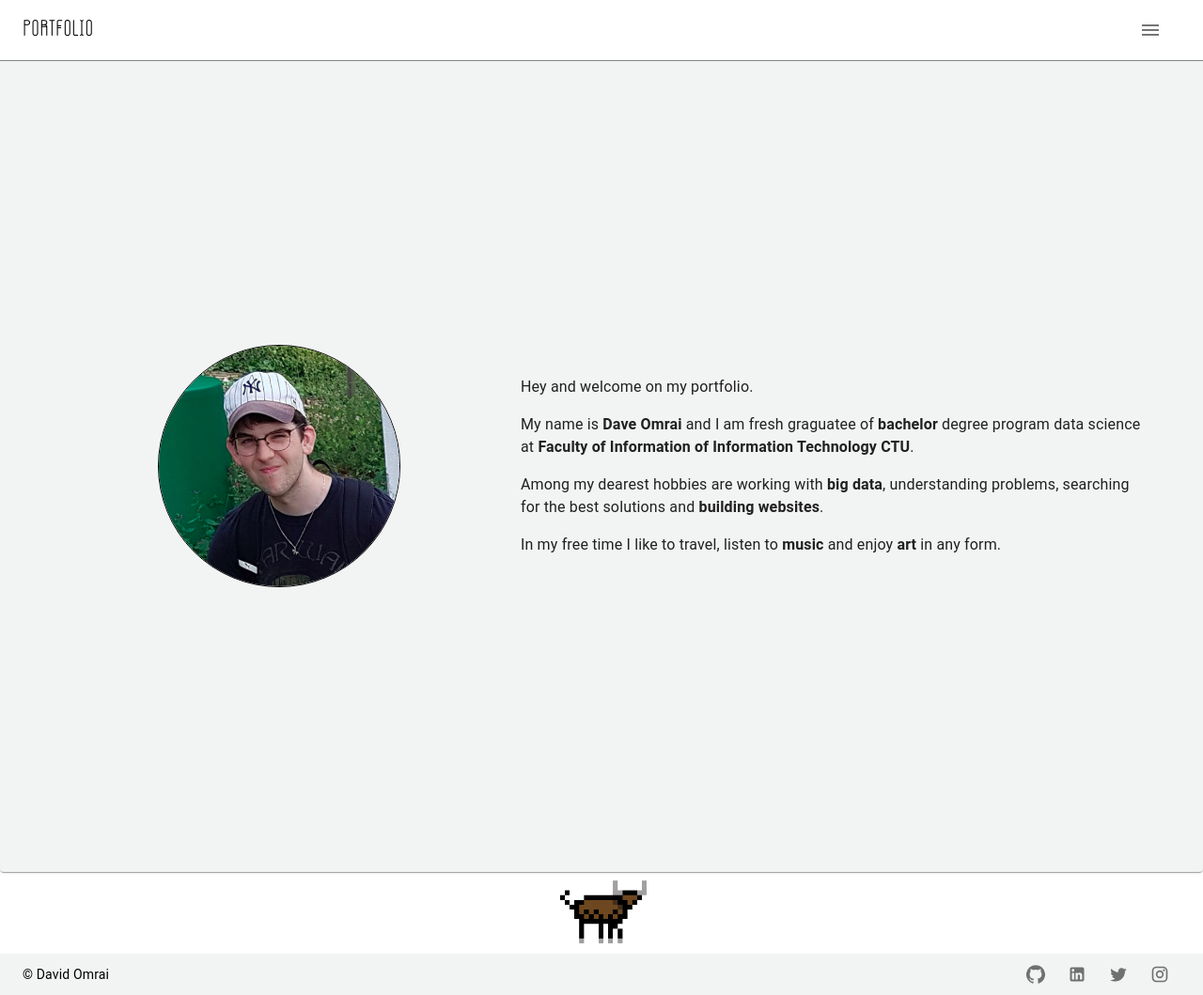
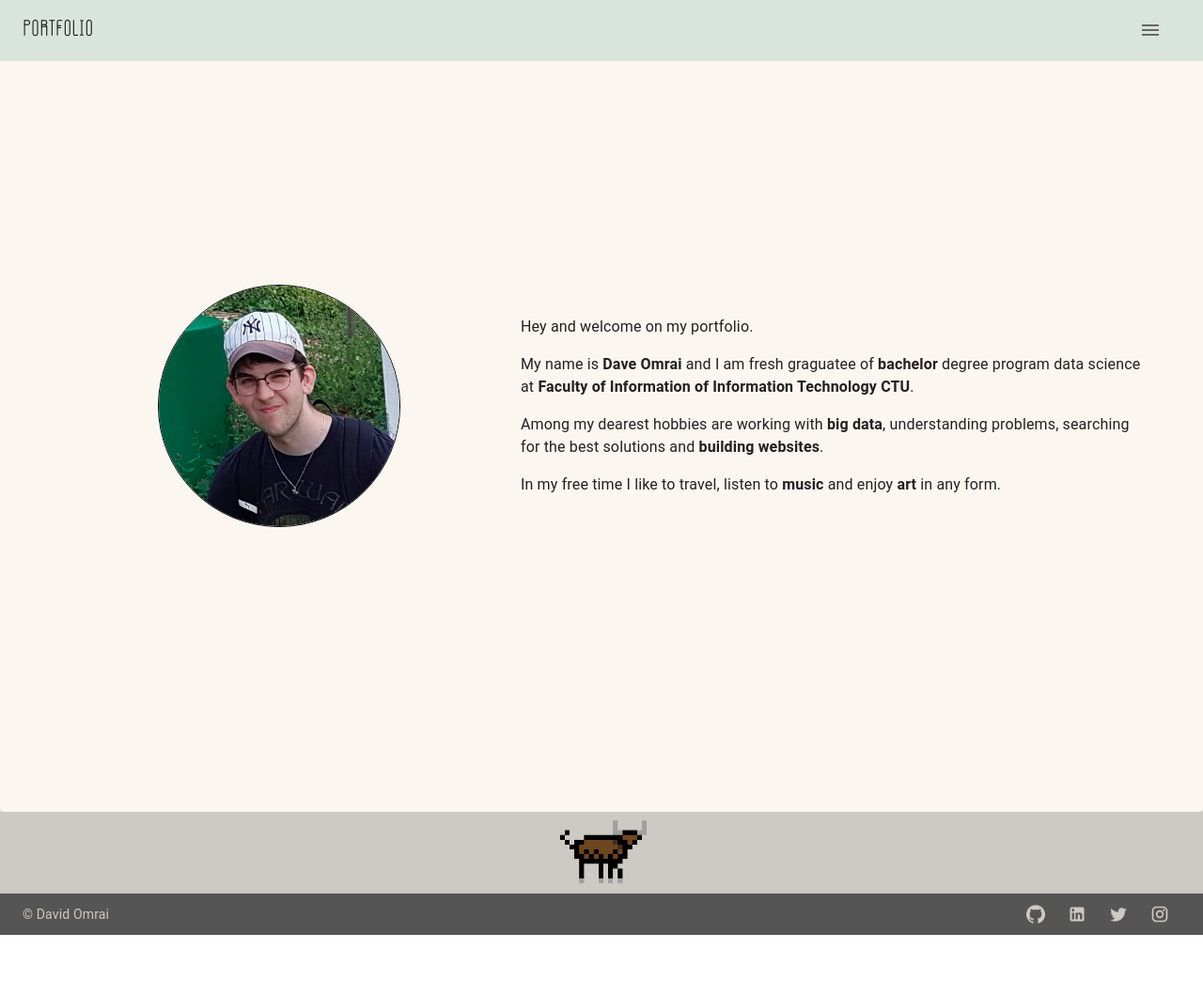
Before and after one commit to daveomri/portfolio, a React (Create React App) app: page /#/ in a window 1280 px wide. Shown: the whole page at 94% size. After the commit the page ends 995 px from the top, so only its background shows below. Built offline with nearby package versions, Linux system fonts and the light colour scheme.

Commit message:
#5 Prettified the page, added color palette and fixed the heights and elements position

```diff
--- a/src/App.jsx
+++ b/src/App.jsx
@@ -14,11 +14,11 @@ const useStyles = makeStyles((theme) => ({
   content: {},
   paper: {
     minHeight: '100vh',
-    paddingTop: '64px',
+    //paddingTop: '64px',
     [theme.breakpoints.down('xs')]: {
       paddingTop: '56px',
     },
-    backgroundColor: '#F2F3F3',
+    backgroundColor: '#FBF7F0',
   },
 }));
 
--- a/src/components/footer/Footer.jsx
+++ b/src/components/footer/Footer.jsx
@@ -14,9 +14,10 @@ const useStyles = makeStyles((theme) => ({
   root: {
     paddingLeft: theme.spacing(3),
     paddingRight: theme.spacing(3),
+    backgroundColor: '#CDC9C3',
   },
   footer: {
-    backgroundColor: '#F2F3F3',
+    backgroundColor: '#555555',
     minHeight: theme.spacing(4),
     [theme.breakpoints.down('xs')]: {
       paddingTop: theme.spacing(1),
@@ -24,6 +25,7 @@ const useStyles = makeStyles((theme) => ({
   },
   copyright: {
     alignItems: 'center',
+    color: '#CDC9C3',
     [theme.breakpoints.up('xs')]: {
       justifyContent: 'flex-start',
     },
@@ -39,6 +41,9 @@ const useStyles = makeStyles((theme) => ({
     [theme.breakpoints.down('xs')]: {
       justifyContent: 'center',
     },
+  },
+  button: {
+    color: '#CDC9C3',
   },
   mission: {
     [theme.breakpoints.up('xs')]: {
--- a/src/components/header/Header.jsx
+++ b/src/components/header/Header.jsx
@@ -13,9 +13,7 @@ import {
   ListItemIcon,
   ListItemText,
 } from '@material-ui/core';
-import {
-  Link as AppLink,
-} from 'react-router-dom';
+import { Link as AppLink } from 'react-router-dom';
 import { Link } from 'react-scroll';
 import { Menu } from '@material-ui/icons';
 
@@ -25,9 +23,9 @@ import PortraitSharpIcon from '@material-ui/icons/PortraitSharp';
 
 const useStyles = makeStyles((theme) => ({
   appBar: {
-    color: '#000',
-    backgroundColor: '#fff',
-    borderBottom: '1px solid #838789',
+    color: '#0e1111',
+    backgroundColor: '#D9E4DD',
+    borderBottom: '1px solid #D9E4DD',
     boxShadow: 'none',
   },
   button: {
@@ -35,6 +33,7 @@ const useStyles = makeStyles((theme) => ({
     marginRight: theme.spacing(1),
   },
   drawer: {
+    backgroundColor: '#FBF7F0',
     width: 'auto',
     padding: theme.spacing(2),
   },
@@ -88,7 +87,9 @@ const Header = () => {
   const [state, setState] = useState(false);
 
   const pathName = window.location.hash.substring(1);
-  const pathKey = pathToKey[`${pathName}`] ? pathToKey[`${pathName}`] : 'portfolio';
+  const pathKey = pathToKey[`${pathName}`]
+    ? pathToKey[`${pathName}`]
+    : 'portfolio';
 
   const handleState = (newState) => () => {
     setState(newState);
@@ -102,11 +103,13 @@ const Header = () => {
     >
       <List>
         {drawerKeys.map((key) => (
-          <AppLink to={appComponents[key].path} className={classes.link} key={key}>
+          <AppLink
+            to={appComponents[key].path}
+            className={classes.link}
+            key={key}
+          >
             <ListItem button>
-              <ListItemIcon>
-                {appComponents[key].icon}
-              </ListItemIcon>
+              <ListItemIcon>{appComponents[key].icon}</ListItemIcon>
               <ListItemText primary={appComponents[key].text} />
             </ListItem>
           </AppLink>
@@ -124,9 +127,7 @@ const Header = () => {
               key={drawerItem.key}
             >
               <ListItem button>
-                <ListItemIcon>
-                  {drawerItem.icon}
-                </ListItemIcon>
+                <ListItemIcon>{drawerItem.icon}</ListItemIcon>
                 <ListItemText primary={drawerItem.text} />
               </ListItem>
             </Link>
@@ -142,7 +143,9 @@ const Header = () => {
         <Grid container alignItems="center">
           <Grid item xs={3} sm={2} md={1}>
             <Typography variant="h5" className={classes.title}>
-              {appComponents[pathKey] ? appComponents[pathKey].text : 'Error 404'}
+              {appComponents[pathKey]
+                ? appComponents[pathKey].text
+                : 'Error 404'}
             </Typography>
           </Grid>
           <Grid item xs={9} sm={10} md={11}>
--- a/src/index.js
+++ b/src/index.js
@@ -11,7 +11,7 @@ ReactDOM.render(
   <React.StrictMode>
     <App />
   </React.StrictMode>,
-  document.getElementById('root'),
+  document.getElementById('root')
 );
 
 // If you want to start measuring performance in your app, pass a function
```
Also changed, not shown: src/Links.jsx (+14 -3 lines), src/components/cards/Card.jsx (indentation only), src/resource/images/strahov.jpg (added).
